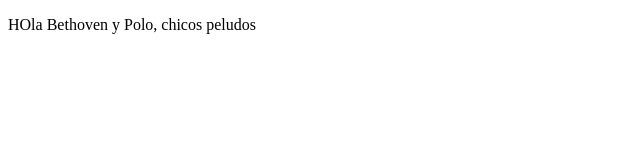
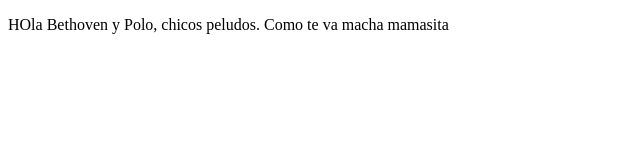
Before and after one commit to santilemus/Prework, a plain HTML site: page index.html in a window 1280 px wide. Shown: the whole page, without its empty margins (0-640 px from the left). Drawn offline with Linux system fonts and the light colour scheme.

Commit message:
se modifico index.html

```diff
--- a/index.html
+++ b/index.html
@@ -7,6 +7,6 @@
     <title>Documento Prework</title>
 </head>
 <body>
-  <p>HOla Bethoven y Polo, chicos peludos</p>
+  <p>HOla Bethoven y Polo, chicos peludos. Como te va macha mamasita</p>
 </body>
 </html>
```
